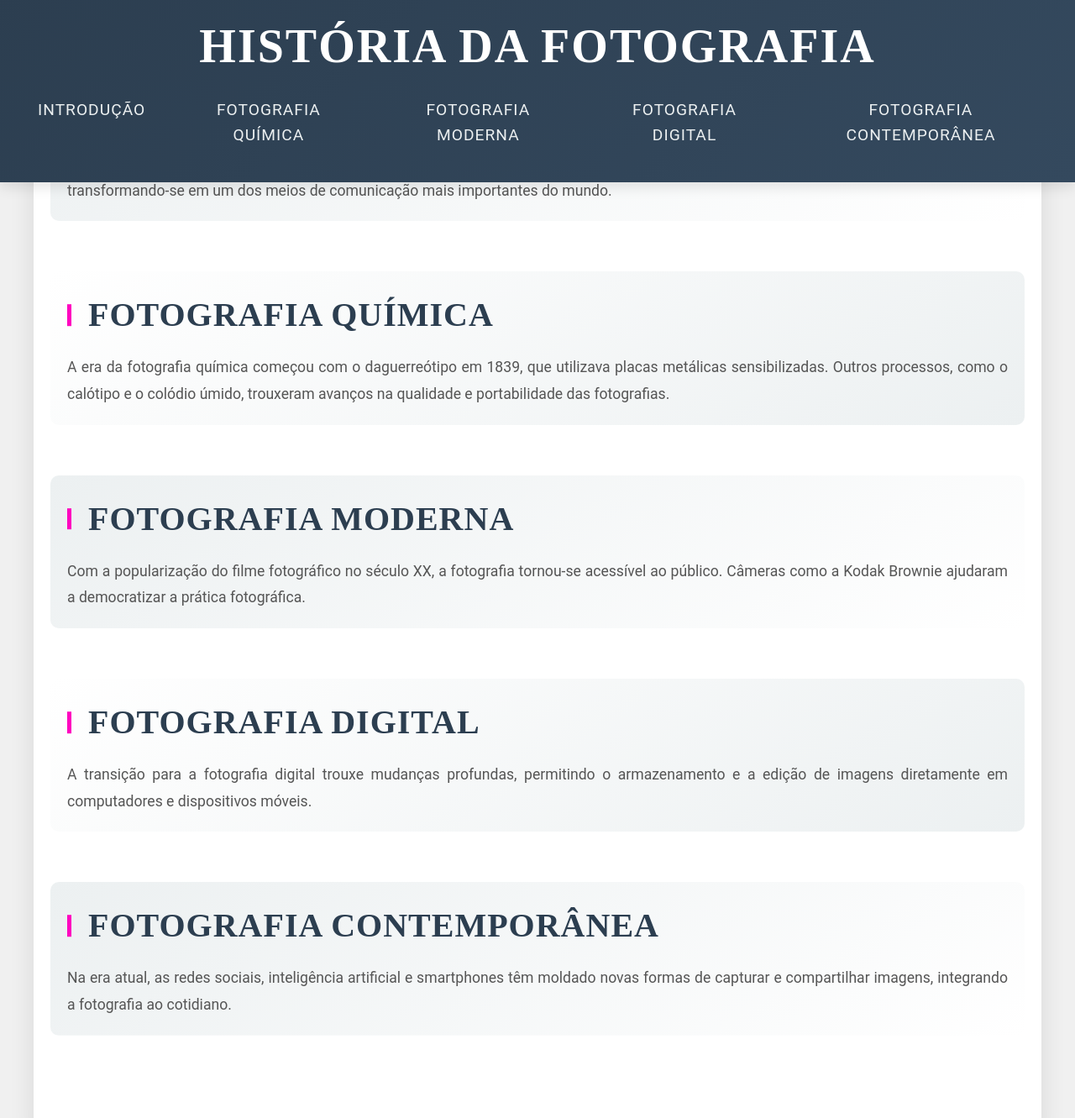
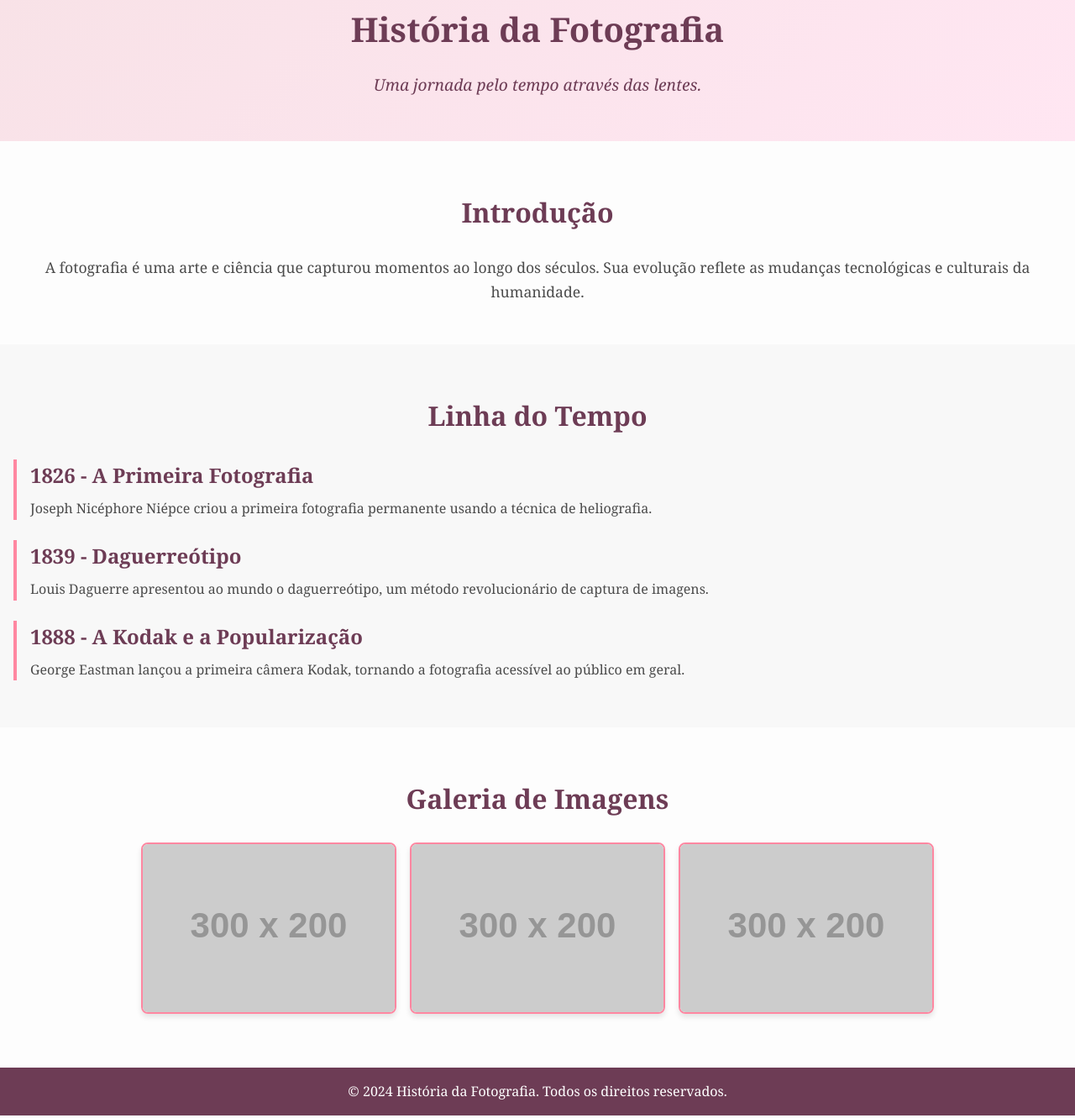
Before and after one commit to limacami/camislinda, a plain HTML site: page index.html in a window 1280 px wide. Shown: the part 29-1360 px from the top of the page at 84% size. Drawn offline with Linux system fonts and the light colour scheme; placeholder pictures from the web are drawn by us.

Commit message:
r5wyhge5tbh

```diff
--- a/index.html
+++ b/index.html
@@ -9,46 +9,39 @@
 <body>
     <header>
         <h1>História da Fotografia</h1>
-        <nav>
-            <ul>
-                <li><a href="#introducao">Introdução</a></li>
-                <li><a href="#quimica">Fotografia Química</a></li>
-                <li><a href="#moderna">Fotografia Moderna</a></li>
-                <li><a href="#digital">Fotografia Digital</a></li>
-                <li><a href="#contemporanea">Fotografia Contemporânea</a></li>
-            </ul>
-        </nav>
+        <p>Uma jornada pelo tempo através das lentes.</p>
     </header>
-
     <main>
-        <section id="introducao">
+        <section class="intro">
             <h2>Introdução</h2>
-            <p>A fotografia é a arte e ciência de capturar imagens utilizando a luz. Desde sua invenção no século XIX, ela evoluiu significativamente, transformando-se em um dos meios de comunicação mais importantes do mundo.</p>
+            <p>A fotografia é uma arte e ciência que capturou momentos ao longo dos séculos. Sua evolução reflete as mudanças tecnológicas e culturais da humanidade.</p>
         </section>
-
-        <section id="quimica">
-            <h2>Fotografia Química</h2>
-            <p>A era da fotografia química começou com o daguerreótipo em 1839, que utilizava placas metálicas sensibilizadas. Outros processos, como o calótipo e o colódio úmido, trouxeram avanços na qualidade e portabilidade das fotografias.</p>
+        <section class="timeline">
+            <h2>Linha do Tempo</h2>
+            <article>
+                <h3>1826 - A Primeira Fotografia</h3>
+                <p>Joseph Nicéphore Niépce criou a primeira fotografia permanente usando a técnica de heliografia.</p>
+            </article>
+            <article>
+                <h3>1839 - Daguerreótipo</h3>
+                <p>Louis Daguerre apresentou ao mundo o daguerreótipo, um método revolucionário de captura de imagens.</p>
+            </article>
+            <article>
+                <h3>1888 - A Kodak e a Popularização</h3>
+                <p>George Eastman lançou a primeira câmera Kodak, tornando a fotografia acessível ao público em geral.</p>
+            </article>
         </section>
-
-        <section id="moderna">
-            <h2>Fotografia Moderna</h2>
-            <p>Com a popularização do filme fotográfico no século XX, a fotografia tornou-se acessível ao público. Câmeras como a Kodak Brownie ajudaram a democratizar a prática fotográfica.</p>
-        </section>
-
-        <section id="digital">
-            <h2>Fotografia Digital</h2>
-            <p>A transição para a fotografia digital trouxe mudanças profundas, permitindo o armazenamento e a edição de imagens diretamente em computadores e dispositivos móveis.</p>
-        </section>
-
-        <section id="contemporanea">
-            <h2>Fotografia Contemporânea</h2>
-            <p>Na era atual, as redes sociais, inteligência artificial e smartphones têm moldado novas formas de capturar e compartilhar imagens, integrando a fotografia ao cotidiano.</p>
+        <section class="gallery">
+            <h2>Galeria de Imagens</h2>
+            <div class="images">
+                <img src="https://via.placeholder.com/300x200" alt="Primeira Fotografia">
+                <img src="https://via.placeholder.com/300x200" alt="Daguerreótipo">
+                <img src="https://via.placeholder.com/300x200" alt="Câmera Kodak">
+            </div>
         </section>
     </main>
-
     <footer>
-        <p>© 2024 História da Fotografia. Todos os direitos reservados.</p>
+        <p>&copy; 2024 História da Fotografia. Todos os direitos reservados.</p>
     </footer>
 </body>
 </html>
--- a/style.css
+++ b/style.css
@@ -1,223 +1,109 @@
-/* Resetando margens e paddings padrão */
-* {
+/* Estilos gerais */
+body {
+    font-family: 'Georgia', serif;
+    color: #4b4b4b;
+    background-color: #fdfdfd;
     margin: 0;
     padding: 0;
-    box-sizing: border-box;
-}
-
-/* Corpo da página */
-body {
-    font-family: 'Roboto', sans-serif;
     line-height: 1.6;
-    background-color: #f0f0f0; /* Cor de fundo mais suave */
-    color: #333;
-    padding-top: 60px; /* Espaço para o cabeçalho */
-    transition: background-color 0.3s ease-in-out;
 }
 
 /* Cabeçalho */
 header {
-    background: linear-gradient(135deg, #2C3E50, #34495E); /* Gradiente suave */
-    color: #fff;
     text-align: center;
-    padding: 40px 20px;
-    box-shadow: 0 6px 15px rgba(0, 0, 0, 0.1);
-    position: fixed;
-    top: 0;
-    width: 100%;
-    z-index: 999;
-    transition: background 0.3s ease-in-out;
+    background: linear-gradient(135deg, #f8e2e7, #ffe6f2);
+    color: #6d3c55;
+    padding: 2rem 1rem;
 }
 
 header h1 {
-    font-size: 3.5rem;
-    font-family: 'Merriweather', serif;
-    margin-bottom: 10px;
-    text-transform: uppercase;
-    letter-spacing: 2px;
-    color: #fff;
+    font-size: 2.5rem;
+    margin: 0;
 }
 
-nav ul {
-    list-style: none;
+header p {
+    font-size: 1.2rem;
+    font-style: italic;
+}
+
+/* Introdução */
+.intro {
+    padding: 2rem;
+    text-align: center;
+}
+
+.intro h2 {
+    font-size: 2rem;
+    color: #6d3c55;
+}
+
+.intro p {
+    font-size: 1.1rem;
+}
+
+/* Linha do Tempo */
+.timeline {
+    background-color: #f8f8f8;
+    padding: 2rem 1rem;
+}
+
+.timeline h2 {
+    text-align: center;
+    font-size: 2rem;
+    color: #6d3c55;
+}
+
+.timeline article {
+    border-left: 4px solid #ff87a1;
+    margin: 1.5rem 0;
+    padding-left: 1rem;
+}
+
+.timeline h3 {
+    font-size: 1.5rem;
+    margin: 0;
+    color: #6d3c55;
+}
+
+.timeline p {
+    font-size: 1rem;
+    margin: 0.5rem 0 0;
+}
+
+/* Galeria */
+.gallery {
+    padding: 2rem 1rem;
+    text-align: center;
+}
+
+.gallery h2 {
+    font-size: 2rem;
+    color: #6d3c55;
+}
+
+.images {
     display: flex;
     justify-content: center;
-    margin-top: 15px;
+    gap: 1rem;
+    flex-wrap: wrap;
 }
 
-nav ul li {
-    margin: 0 25px;
-}
-
-nav ul li a {
-    text-decoration: none;
-    color: #ecf0f1;
-    font-size: 1.2rem;
-    text-transform: uppercase;
-    letter-spacing: 1px;
-    position: relative;
-    transition: color 0.3s ease-in-out;
-}
-
-nav ul li a:hover {
-    color: #FFD700;
-}
-
-nav ul li a::after {
-    content: '';
-    position: absolute;
-    width: 0%;
-    height: 2px;
-    background-color: #FFD700;
-    bottom: -5px;
-    left: 0;
-    transition: width 0.3s ease-in-out;
-}
-
-nav ul li a:hover::after {
-    width: 100%;
-}
-
-/* Conteúdo Principal */
-main {
-    margin-top: 140px; /* Evita que o conteúdo seja sobreposto pelo cabeçalho fixo */
-    max-width: 1200px;
-    margin: 0 auto;
-    padding: 50px 20px;
-    background-color: #fff;
-    border-radius: 12px;
-    box-shadow: 0 15px 30px rgba(0, 0, 0, 0.1);
-    transition: transform 0.3s ease-in-out;
-}
-
-section {
-    margin-bottom: 60px;
-    position: relative;
-    padding: 20px;
-    border-radius: 10px;
-    overflow: hidden;
-}
-
-section:nth-child(odd) {
-    background: linear-gradient(145deg, #ecf0f1, #ffffff);
-}
-
-section:nth-child(even) {
-    background: linear-gradient(145deg, #ffffff, #ecf0f1);
-}
-
-section h2 {
-    font-size: 2.5rem;
-    color: #2C3E50;
-    font-family: 'Merriweather', serif;
-    margin-bottom: 15px;
-    text-transform: uppercase;
-    letter-spacing: 1px;
-    position: relative;
-    padding-left: 25px;
-}
-
-section h2::before {
-    content: '';
-    position: absolute;
-    left: 0;
-    top: 50%;
-    width: 5px;
-    height: 40%;
-    background-color: #ff00bf;
-    transform: translateY(-50%);
-}
-
-section p {
-    font-size: 1.1rem;
-    line-height: 1.8;
-    color: #555;
-    text-align: justify;
-}
-
-section p a {
-    color: #2C3E50;
-    font-weight: bold;
-    text-decoration: none;
-    transition: color 0.3s ease;
-}
-
-section p a:hover {
-    color: #ff00bf;
+.images img {
+    border-radius: 8px;
+    border: 2px solid #ff87a1;
+    max-width: 100%;
+    box-shadow: 0 4px 6px rgba(0, 0, 0, 0.1);
 }
 
 /* Rodapé */
 footer {
-    background-color: #2C3E50;
+    text-align: center;
+    background-color: #6d3c55;
     color: #fff;
-    text-align: center;
-    padding: 30px 20px;
-    margin-top: 50px;
-    font-size: 1.1rem;
-    letter-spacing: 1px;
-    position: relative;
-    box-shadow: 0 -6px 15px rgba(0, 0, 0, 0.1);
+    padding: 1rem 0;
+    margin-top: 2rem;
 }
 
 footer p {
     margin: 0;
 }
-
-/* Efeitos de Parallax para imagens */
-section:nth-child(odd) {
-    background-size: cover;
-    background-attachment: fixed;
-    background-position: center center;
-}
-
-/* Animações sutis nas seções */
-section {
-    animation: fadeIn 1.5s ease-in-out;
-}
-
-@keyframes fadeIn {
-    0% {
-        opacity: 0;
-        transform: translateY(20px);
-    }
-    100% {
-        opacity: 1;
-        transform: translateY(0);
-    }
-}
-
-/* Responsividade */
-@media (max-width: 768px) {
-    body {
-        padding-top: 80px;
-    }
-
-    header h1 {
-        font-size: 2.5rem;
-    }
-
-    nav ul li {
-        margin: 0 15px;
-    }
-
-    nav ul li a {
-        font-size: 1.1rem;
-    }
-
-    main {
-        margin-top: 100px;
-    }
-
-    section h2 {
-        font-size: 2rem;
-    }
-
-    section p {
-        font-size: 1rem;
-    }
-
-    footer {
-        font-size: 1rem;
-        padding: 20px;
-    }
-}
```
